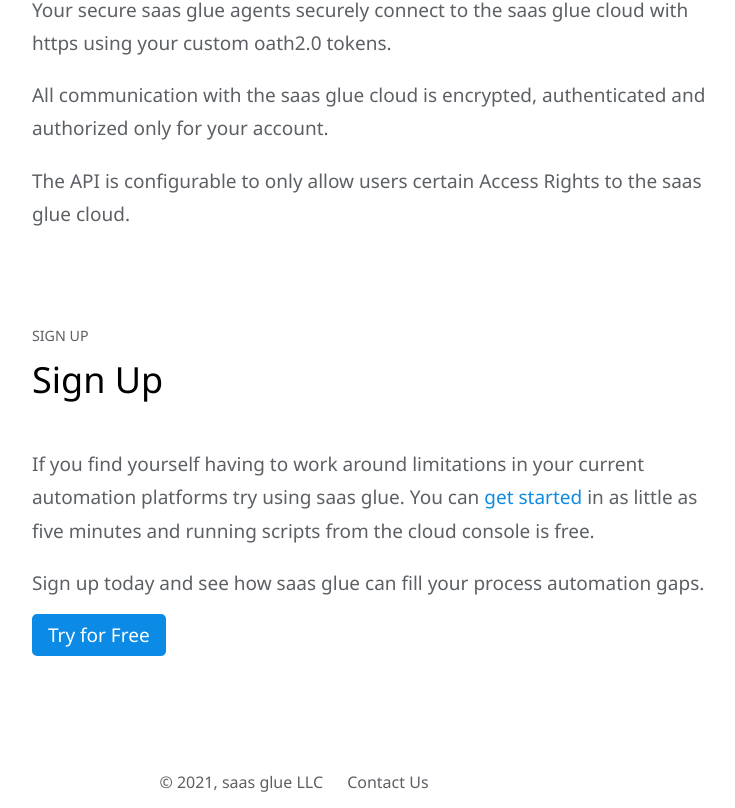
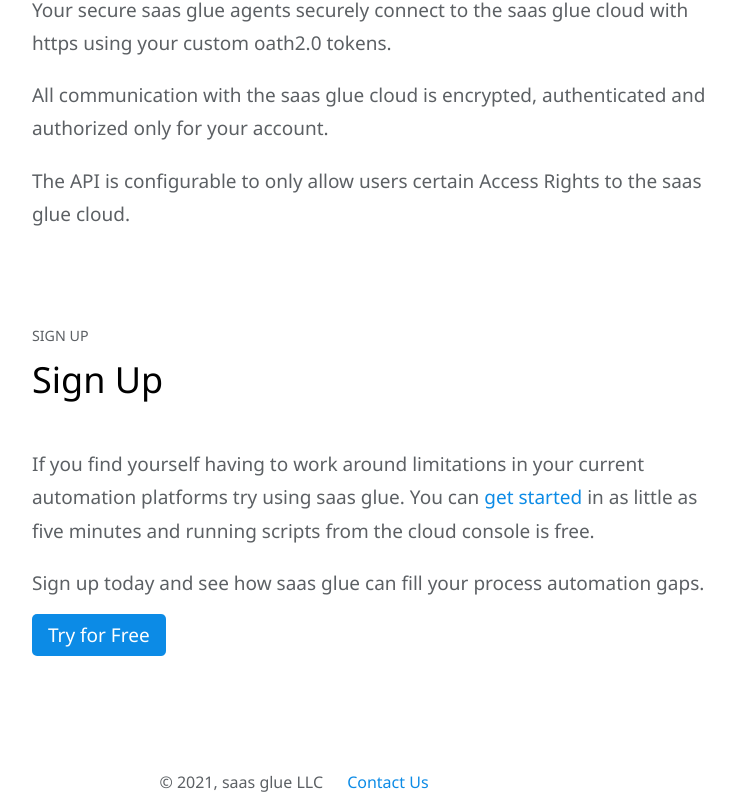
Before and after one commit to theironcook/sgmv2, a Vue app: page / in a window 1280 px wide. Shown: the part 8140-8948 px from the top of the page, without its empty margins (346-1081 px from the left). Built offline with nearby package versions, Linux system fonts and the light colour scheme.

Commit message:
blue link

```diff
--- a/src/App.vue
+++ b/src/App.vue
@@ -72,7 +72,7 @@
 
     <div class="footer">
       &#169; 2021, saas glue LLC​
-      <router-link to="/ContactUs" class="nav-link" style="margin-left: 20px;">Contact Us</router-link>
+      <router-link to="/ContactUs" class="nav-link inline-link" style="margin-left: 20px;">Contact Us</router-link>
     </div>
 
   </div>
```
Also changed, not shown: 5 other files (tests, documents, lock files or other folders).
